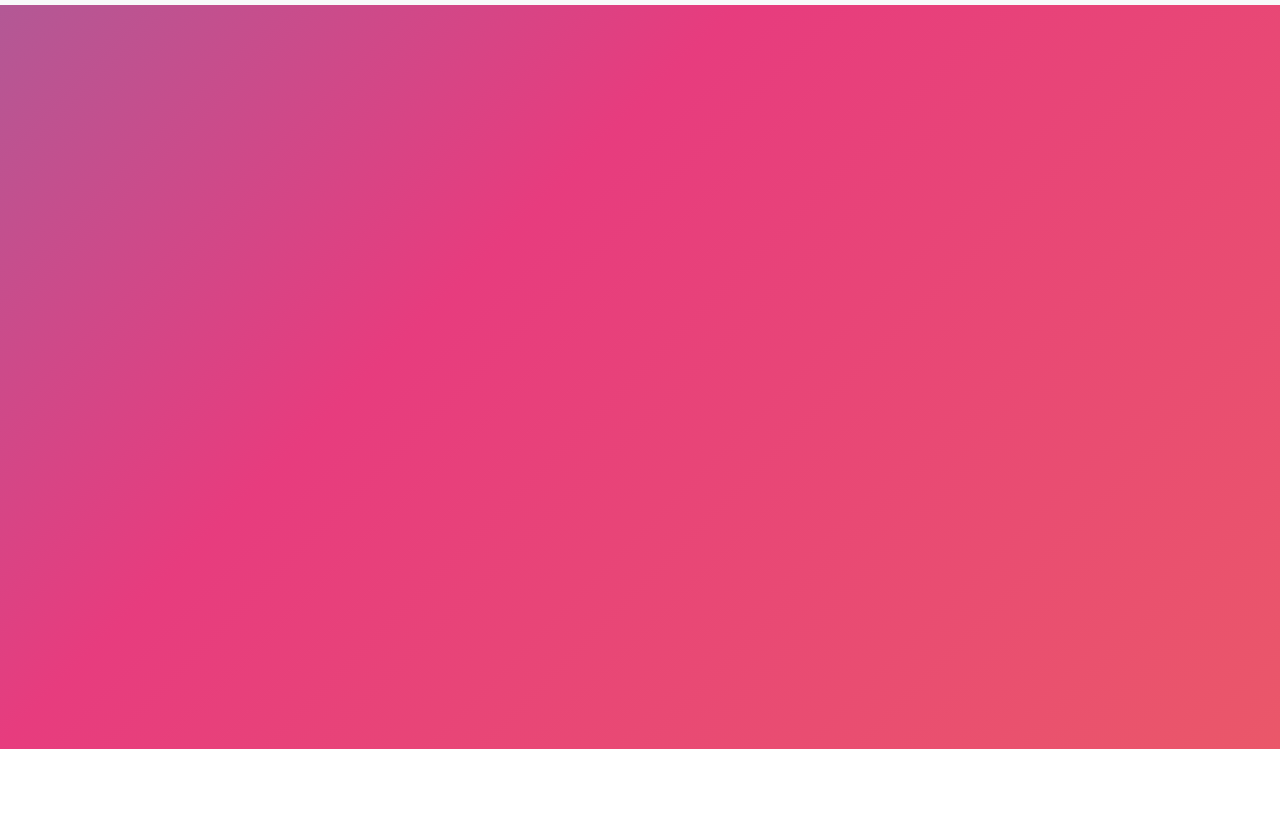
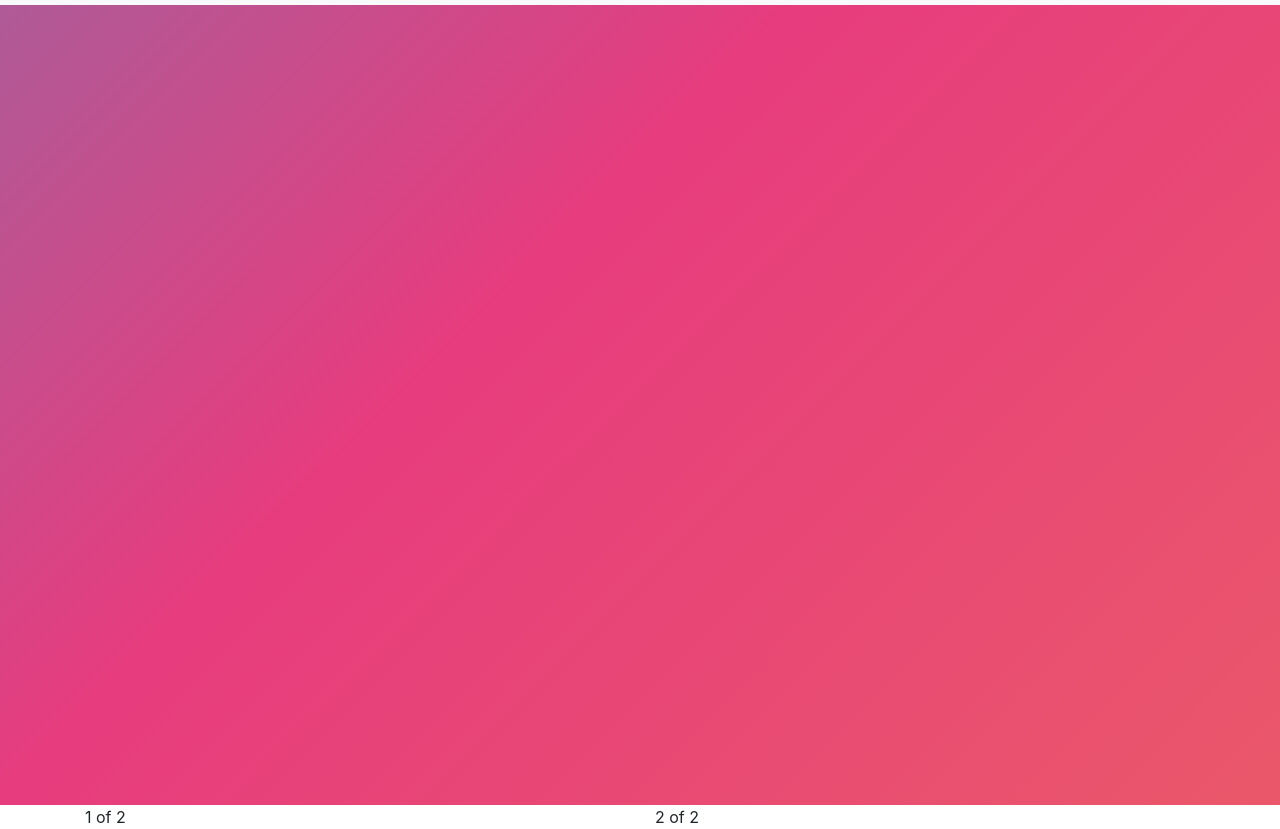
Before and after one commit to serenadinh/echo, a plain HTML site: page index.html in a window 1280 px wide. Shown: the part 51-880 px from the top of the page. Before the commit the page ends 800 px from the top, so only its background shows below. Drawn offline with nearby package versions, Linux system fonts and the light colour scheme.

Commit message:
added about layout

```diff
--- a/css/main.css
+++ b/css/main.css
@@ -3,7 +3,7 @@
 	margin: 0;
 }
 /* LANDING PAGE */
-body {
+.landing {
 	width: 100wh;
 	height: 100vh;
 	color: #fff;
--- a/index.html
+++ b/index.html
@@ -44,7 +44,20 @@
         </ul>
       </div>
     </nav>
+    <!--Landing Page -->
+    <div class = "landing"></div>
+    <!--About Echo-->
 
+      <div class="container">
+        <div class="row">
+          <div class="col">
+            1 of 2
+          </div>
+        <div class="col">
+          2 of 2
+        </div>
+      </div>
+      </div>
 
     <!-- jQuery link -->
     <script src="js/jquery.js"></script>
```
